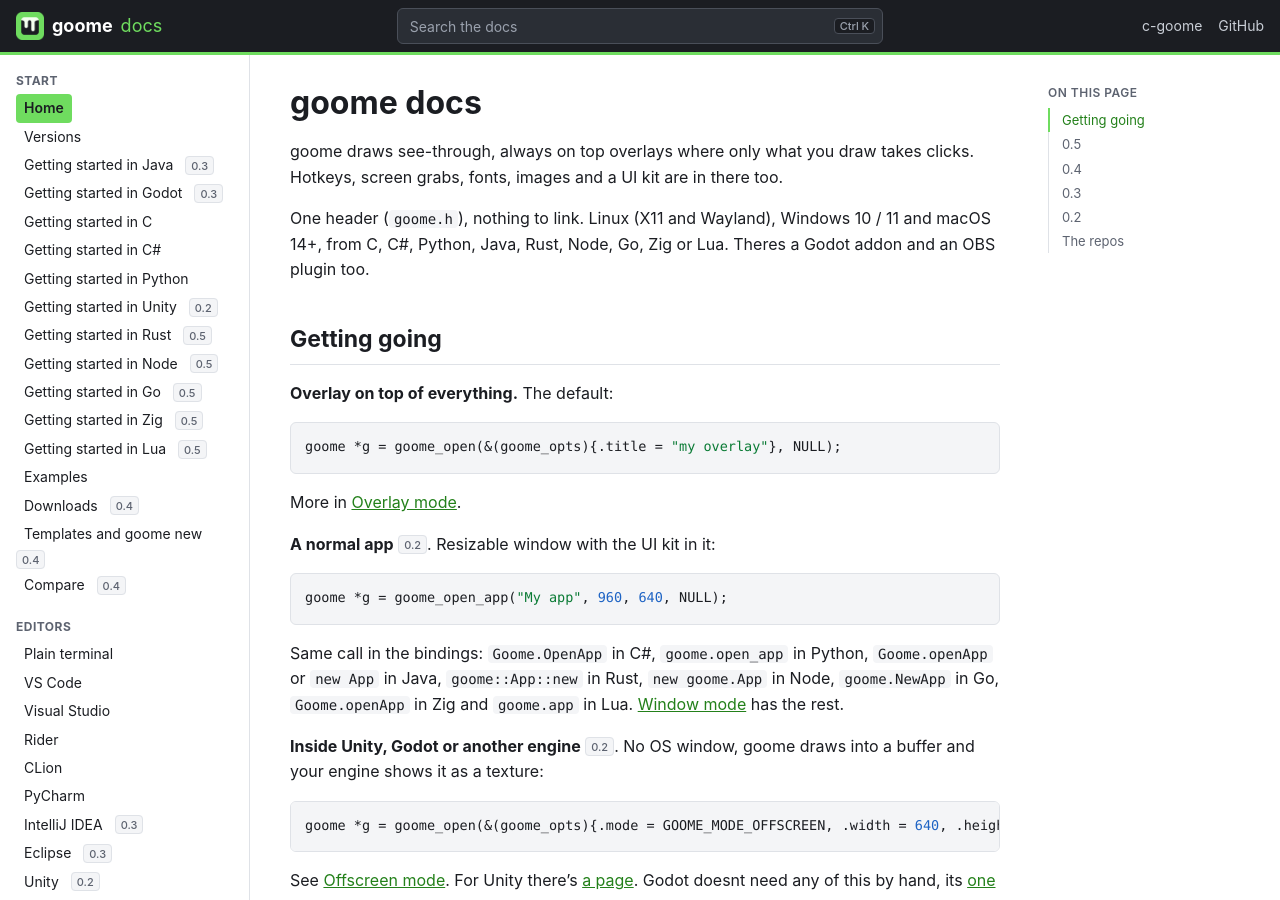
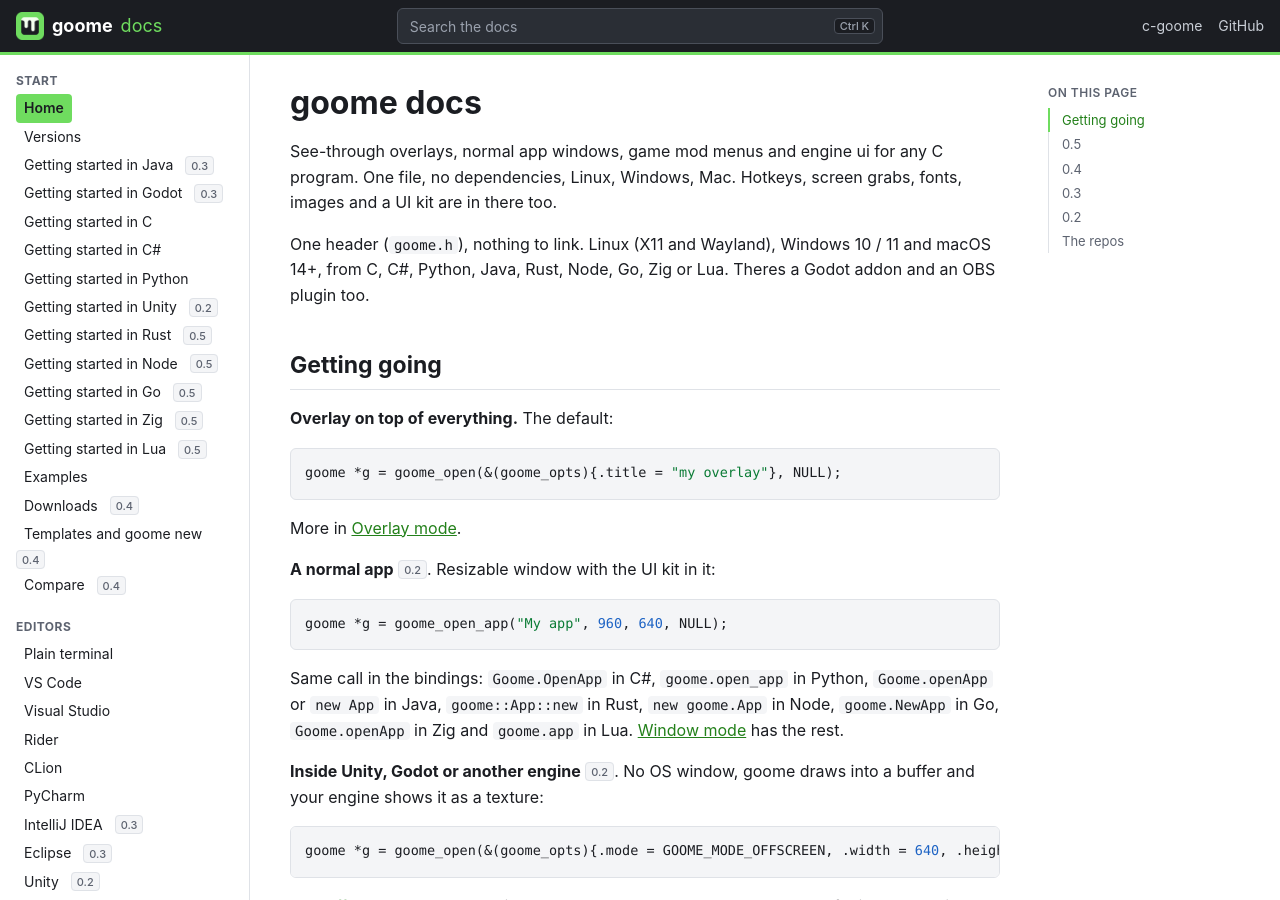
Before and after one commit to goome-ui/docs, a Jekyll site: the page built from pages/index.md, in a window 1280 px wide and 900 px high. Built offline with Jekyll 4.4.1, drawn with Linux system fonts in a browser that asks for light colours.

Commit message:
Update description

```diff
--- a/_config.yml
+++ b/_config.yml
@@ -1,5 +1,5 @@
 title: goome docs
-description: docs for goome, the see-through overlay and ui library
+description: "See-through overlays, normal app windows, game mod menus and engine ui for any C program. One file, no dependencies, Linux, Windows, Mac."
 url: https://goome-ui.github.io
 baseurl: /docs
 repo: https://github.com/goome-ui/docs
--- a/pages/index.md
+++ b/pages/index.md
@@ -5,7 +5,7 @@ permalink: /
 
 # goome docs
 
-goome draws see-through, always on top overlays where only what you draw takes clicks. Hotkeys, screen grabs, fonts, images and a UI kit are in there too.
+See-through overlays, normal app windows, game mod menus and engine ui for any C program. One file, no dependencies, Linux, Windows, Mac. Hotkeys, screen grabs, fonts, images and a UI kit are in there too.
 
 One header (`goome.h`), nothing to link. Linux (X11 and Wayland), Windows 10 / 11 and macOS 14+, from C, C#, Python, Java, Rust, Node, Go, Zig or Lua. Theres a Godot addon and an OBS plugin too.
 
```
Also changed, not shown: README.md (+1 -1 lines).
